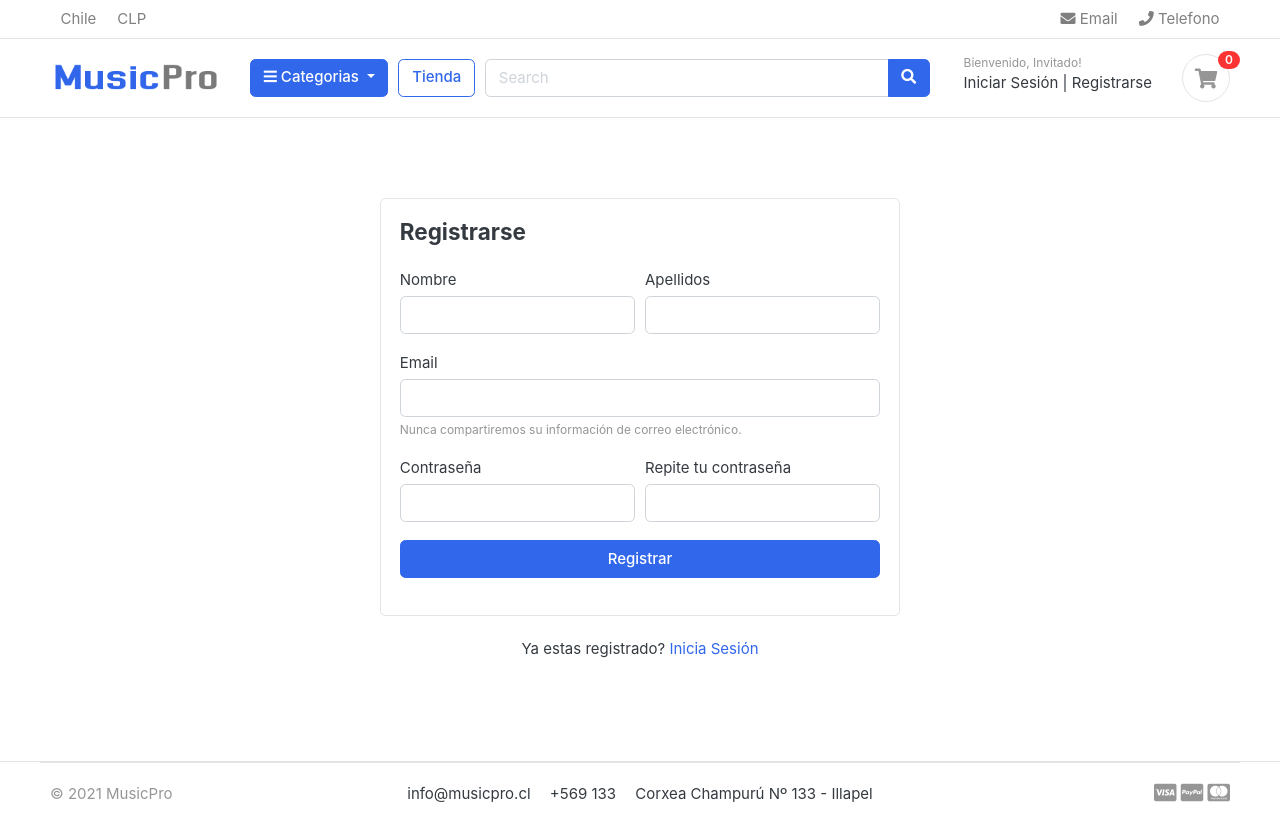
After one commit to nicortezm/musicpro, a Django app: page /accounts/register/ in a window 1280 px wide. The commit adds this page. Run offline with Django 3.2, Linux system fonts and the light colour scheme; data comes from the database, SQL or seed files in the repository; both versions use the stored data as it was after the commit; data that the repository does not hold is empty; parts of the project's set-up code (start-up, migrations or seed data) failed here and were passed over; some libraries are stand-ins or nearby versions; some web fonts are replaced.

Commit message:
Agregado formulario y modelo register

```diff
--- /dev/null
+++ b/apps/accounts/forms.py
@@ -0,0 +1,30 @@
+from django import forms
+from .models import Account
+
+
+class RegistrationForm(forms.ModelForm):
+    password = forms.CharField(widget=forms.PasswordInput(attrs={
+        'type': 'password',
+    }))
+    confirm_password = forms.CharField(widget=forms.PasswordInput(attrs={
+        'type': 'password',
+    }))
+
+    first_name = forms.CharField(widget=forms.PasswordInput(attrs={
+        'type': 'text',
+    }))
+    last_name = forms.CharField(widget=forms.PasswordInput(attrs={
+        'type': 'text',
+    }))
+    email = forms.CharField(widget=forms.PasswordInput(attrs={
+        'type': 'email',
+    }))
+
+    class Meta:
+        model = Account
+        fields = ['first_name', 'last_name', 'email', 'password']
+
+    def __init__(self, *args, **kwargs):
+        super(RegistrationForm, self).__init__(*args, **kwargs)
+        for field in self.fields:
+            self.fields[field].widget.attrs['class'] = 'form-control'
--- /dev/null
+++ b/apps/accounts/urls.py
@@ -0,0 +1,8 @@
+from django.urls import path
+from . import views
+
+urlpatterns = [
+    path('register/',views.register, name='register'),
+    path('login/',views.login, name='login'),
+    path('logout/',views.logout, name='logout'),
+]
--- a/apps/accounts/views.py
+++ b/apps/accounts/views.py
@@ -1,3 +1,17 @@
+from .forms import RegistrationForm
 from django.shortcuts import render
 
 # Create your views here.
+
+def register(request):
+    form = RegistrationForm()
+    context = {
+        'form': form,
+    }
+    return render(request, 'accounts/register.html',context)
+
+def login(request):
+    return render(request, 'accounts/login.html')
+
+def logout(request):
+    return render(request, 'accounts/logout.html')
--- a/apps/carts/views.py
+++ b/apps/carts/views.py
@@ -32,10 +32,12 @@ def add_cart(request,product_id):
             cart = cart,
         )
         cart_item.save()
+    # if 'cart' in str(request.path):
+    return redirect('cart')
+    # else:
+        # refrescar = '/tienda/' + str(product.category.slug) + '/'+ str(product.slug)
+        # return redirect(refrescar)
 
-    # refrescar = '/tienda/' + str(product.category.slug) + '/'+ str(product.slug)
-    # return redirect(refrescar)
-    return redirect('cart')
 
 def remove_cart(request,product_id):
     cart = Cart.objects.get(cart_id=_cart_id(request))
--- a/musicpro/urls.py
+++ b/musicpro/urls.py
@@ -27,6 +27,7 @@ urlpatterns = [
     path('',views.home, name='home'),
     path('tienda/',include('tienda.urls')),
     path('cart/',include('carts.urls')),
+    path('accounts/',include('accounts.urls')),
 ] + static(settings.MEDIA_URL, document_root=settings.MEDIA_ROOT)
 
 admin.site.site_header = "Administración MusicPro"
--- /dev/null
+++ b/templates/accounts/login.html
@@ -0,0 +1,6 @@
+{% extends 'base.html' %}
+
+{% block content %}
+
+
+{% endblock content %}
--- /dev/null
+++ b/templates/accounts/register.html
@@ -0,0 +1,63 @@
+{% extends 'base.html' %}
+
+{% block content %}
+
+<!-- ========================= SECTION CONTENT ========================= -->
+<section class="section-content padding-y">
+
+	<!-- ============================ COMPONENT REGISTER   ================================= -->
+	<div class="card mx-auto" style="max-width:520px; margin-top:40px;">
+		<article class="card-body">
+			<header class="mb-4">
+				<h4 class="card-title">Registrarse</h4>
+			</header>
+			<form action={% url 'register' %} method="Post">
+				{% csrf_token %}
+
+				<div class="form-row">
+					<div class="col form-group">
+						<label>Nombre</label>
+						{{form.first_name}}
+					</div> <!-- form-group end.// -->
+					<div class="col form-group">
+						<label>Apellidos</label>
+						{{form.last_name}}
+						{% comment %} <input type="text" class="form-control" placeholder=""> {% endcomment %}
+					</div> <!-- form-group end.// -->
+				</div> <!-- form-row end.// -->
+				<div class="form-group">
+					<label>Email</label>
+					{{form.email}}
+					{% comment %} <input type="email" class="form-control" placeholder=""> {% endcomment %}
+					<small class="form-text text-muted">Nunca compartiremos su información de correo
+						electrónico.</small>
+				</div> <!-- form-group end.// -->
+
+				<div class="form-row">
+					<div class="form-group col-md-6">
+						<label>Contraseña</label>
+						{{form.password}}
+						{% comment %} <input class="form-control" type="password"> {% endcomment %}
+					</div> <!-- form-group end.// -->
+					<div class="form-group col-md-6">
+						<label>Repite tu contraseña</label>
+						{{form.confirm_password}}
+						{% comment %} <input class="form-control" type="password"> {% endcomment %}
+					</div> <!-- form-group end.// -->
+				</div>
+				<div class="form-group">
+					<button type="submit" class="btn btn-primary btn-block"> Registrar </button>
+				</div> <!-- form-group// -->
+
+			</form>
+		</article><!-- card-body.// -->
+	</div> <!-- card .// -->
+	<p class="text-center mt-4">Ya estas registrado? <a href="./signin.html">Inicia Sesión</a></p>
+	<br><br>
+	<!-- ============================ COMPONENT REGISTER  END.// ================================= -->
+
+
+</section>
+<!-- ========================= SECTION CONTENT END// ========================= -->
+
+{% endblock content %}
--- a/templates/includes/navbar.html
+++ b/templates/includes/navbar.html
@@ -64,8 +64,8 @@
 					<div class="widget-header">
 						<small class="title text-muted">Bienvenido, Invitado!</small>
 						<div>
-							<a href="./signin.html">Iniciar Sesión</a> <span class="dark-transp"> | </span>
-							<a href="./register.html"> Registrarse</a>
+							<a href="{% url 'login' %}">Iniciar Sesión</a> <span class="dark-transp"> | </span>
+							<a href="{% url 'register' %}"> Registrarse</a>
 						</div>
 					</div>
 					<a href="{% url 'cart' %}" class="widget-header pl-3 ml-3">
```
Also changed, not shown: db.sqlite3.
